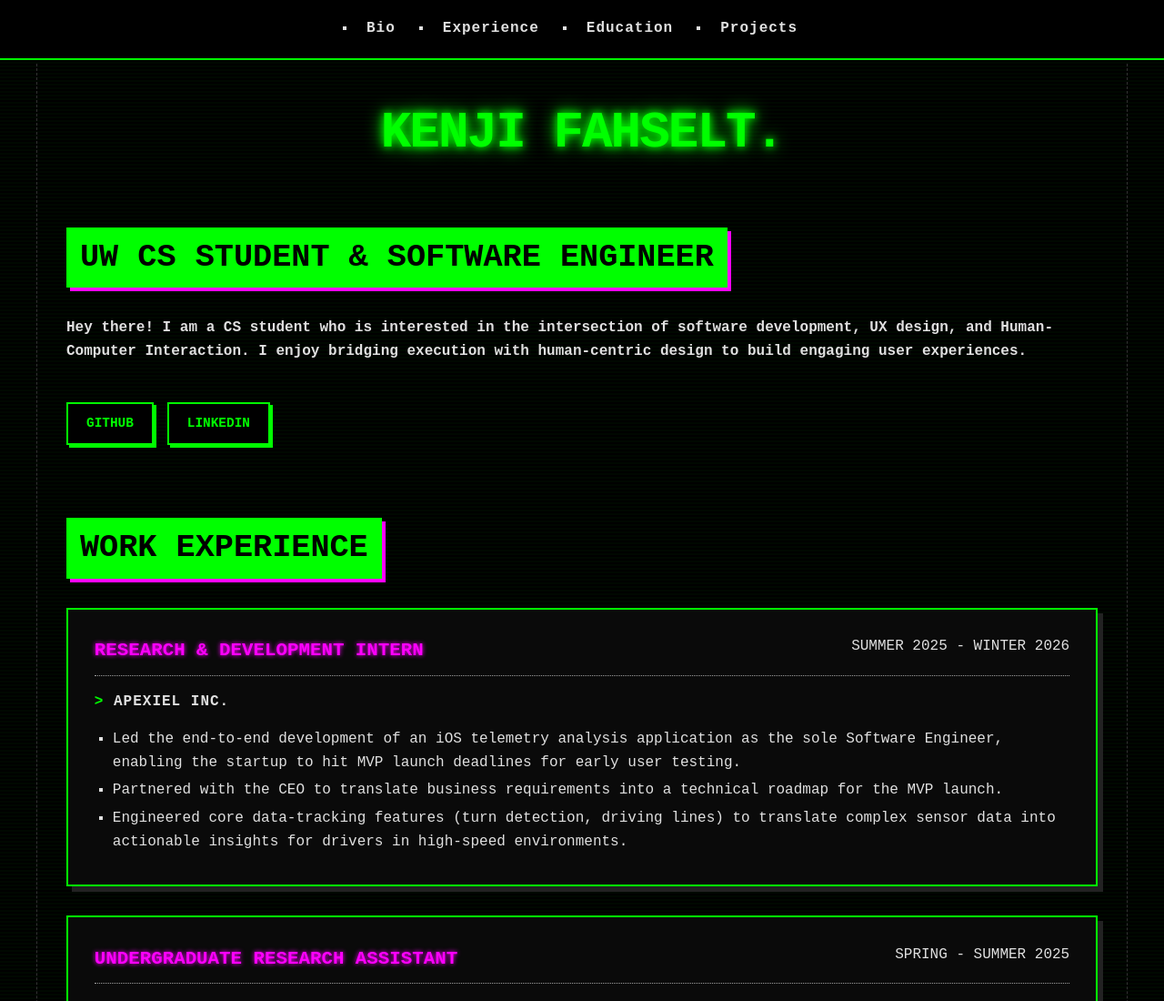
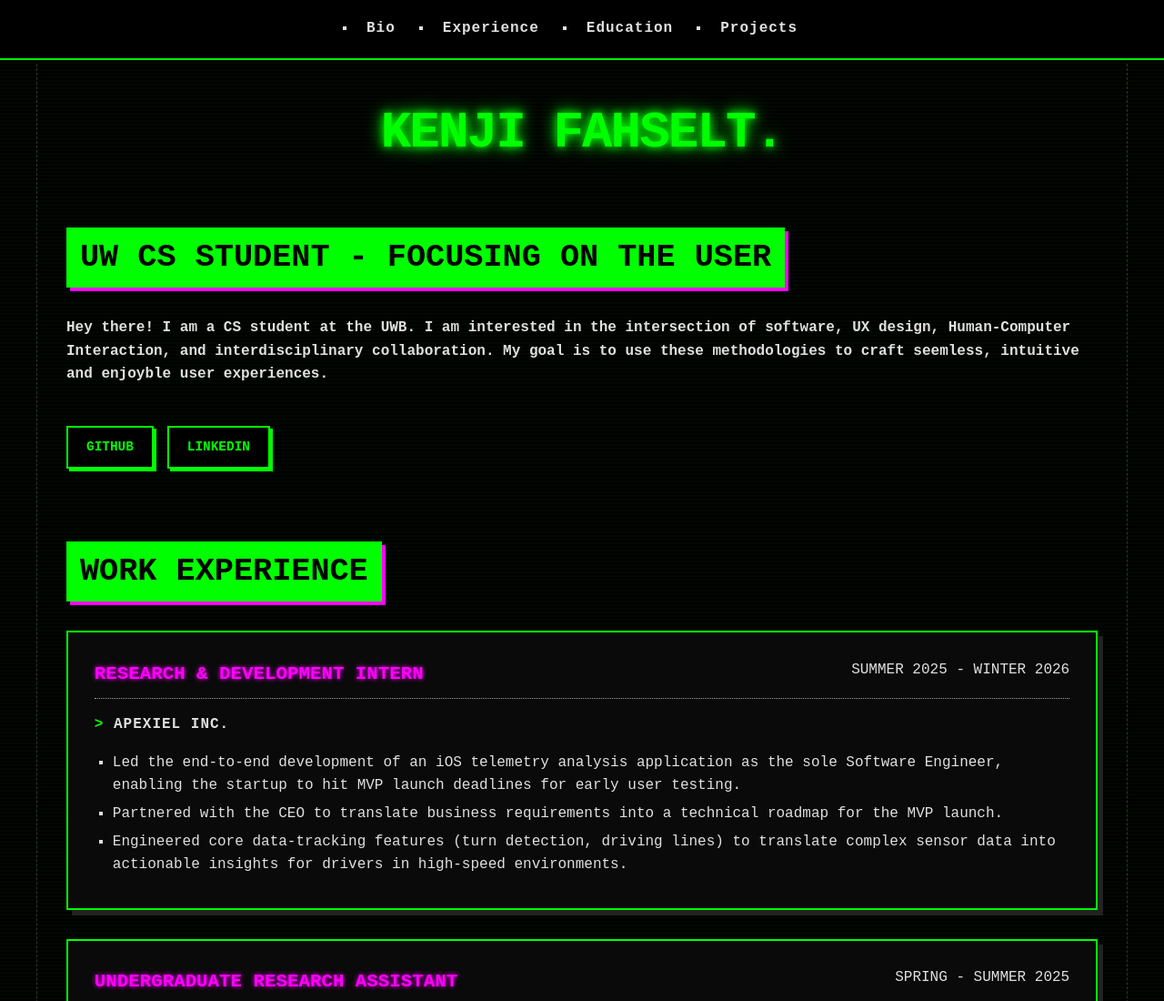
Before and after one commit to KenjiFH/Portfolio-site, a plain HTML site: page index.html in a window 1280 px wide. Shown: the top 1100 px of the page at 91% size. Drawn offline with Linux system fonts and the light colour scheme.

Commit message:
Revise bio for clarity and detail
Updated bio section to reflect current focus and interests.

```diff
--- a/index.html
+++ b/index.html
@@ -21,9 +21,9 @@
     <main>
       <section id="bio" class="fade-in">
         <h1>Kenji FAhselt.</h1>
-            <h2>UW CS student & Software Engineer</h2>
+            <h2>UW CS student - Focusing on the User</h2>
             <p>
-             Hey there! I am a CS student who is interested in the intersection of software development, UX design, and Human-Computer Interaction. I enjoy bridging execution with human-centric design to build engaging user experiences.
+             Hey there! I am a CS student at the UWB. I am interested in the intersection of software, UX design, Human-Computer Interaction, and interdisciplinary collaboration. My goal is to use these methodologies to craft seemless, intuitive and enjoyble user experiences.
             </p>
 
         <div style="margin-top: 1.5rem; display: flex; gap: 15px">
```
